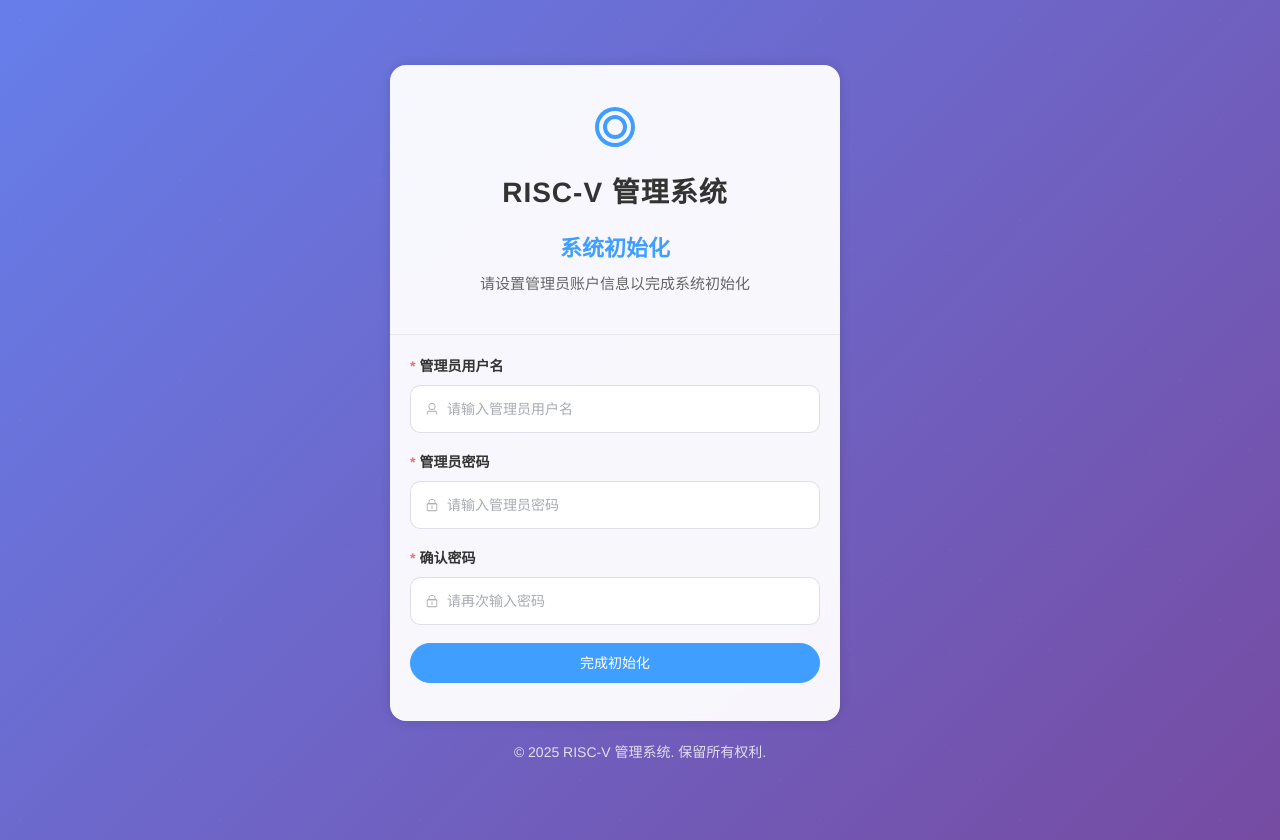
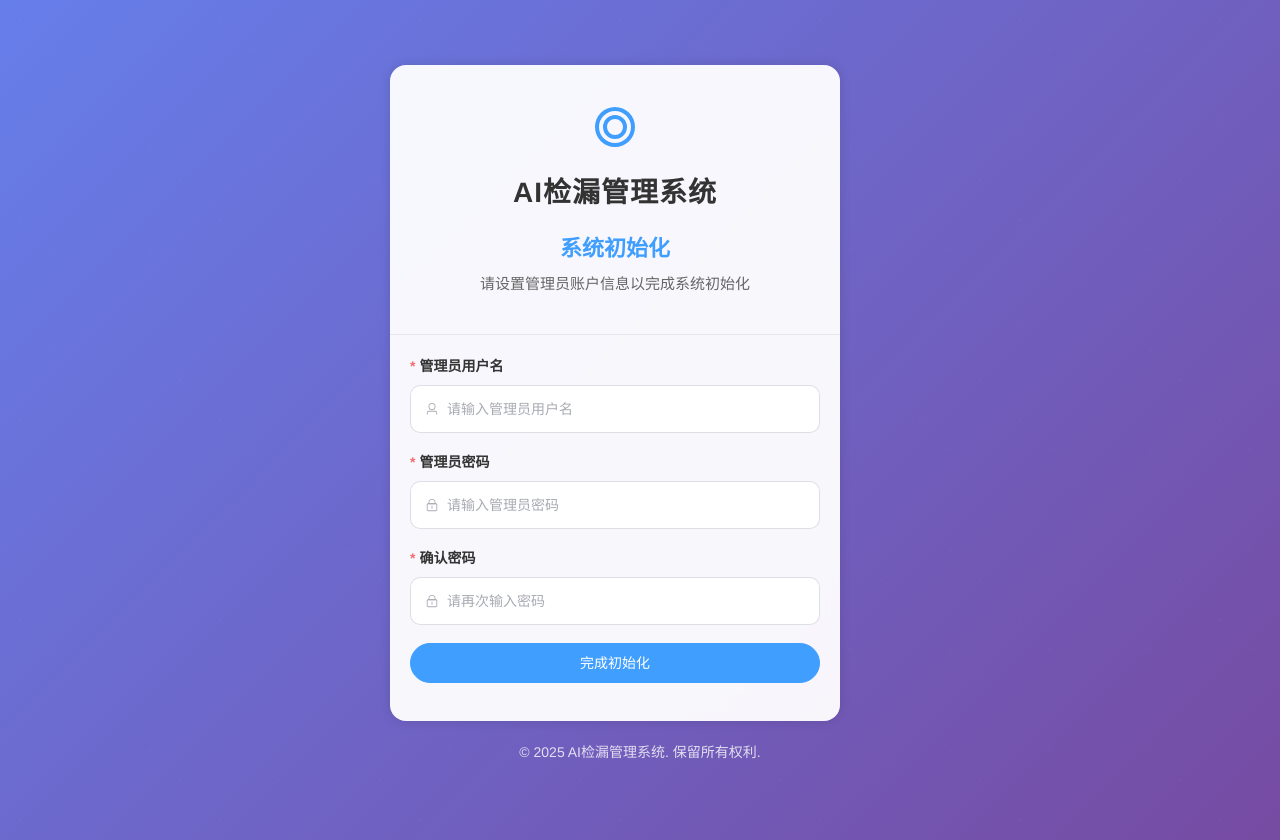
Before and after one commit to Lvshujun0918/AI_Water, a Vue app in the folder frontend/: page / in a window 1280 px wide. Built offline with nearby package versions, Linux system fonts and the light colour scheme; no server answers.

Commit message:
Fix:修正一些名称问题

```diff
--- a/frontend/src/views/Dashboard.vue
+++ b/frontend/src/views/Dashboard.vue
@@ -10,7 +10,7 @@
 
         <div class="welcome-content">
           <h3>欢迎, {{ user.username }}!</h3>
-          <p>您已成功登录 RISC-V 管理系统</p>
+          <p>您已成功登录AI检漏管理系统</p>
         </div>
 
         <div class="stats-grid">
--- a/frontend/src/views/Home.vue
+++ b/frontend/src/views/Home.vue
@@ -10,7 +10,7 @@
                   <path d="M12,2A10,10 0 0,0 2,12A10,10 0 0,0 12,22A10,10 0 0,0 22,12A10,10 0 0,0 12,2M12,4A8,8 0 0,1 20,12A8,8 0 0,1 12,20A8,8 0 0,1 4,12A8,8 0 0,1 12,4M12,6A6,6 0 0,0 6,12A6,6 0 0,0 12,18A6,6 0 0,0 18,12A6,6 0 0,0 12,6M12,8A4,4 0 0,1 16,12A4,4 0 0,1 12,16A4,4 0 0,1 8,12A4,4 0 0,1 12,8Z" />
                 </svg>
               </div>
-              <h1>RISC-V 管理系统</h1>
+              <h1>AI检漏管理系统</h1>
             </div>
             <h2>系统初始化</h2>
             <p class="subtitle">请设置管理员账户信息以完成系统初始化</p>
@@ -77,7 +77,7 @@
       </el-card>
 
       <div class="init-footer">
-        <p>© 2025 RISC-V 管理系统. 保留所有权利.</p>
+        <p>© 2025 AI检漏管理系统. 保留所有权利.</p>
       </div>
     </div>
 
--- a/frontend/src/views/Login.vue
+++ b/frontend/src/views/Login.vue
@@ -10,7 +10,7 @@
                   <path d="M12,2A10,10 0 0,0 2,12A10,10 0 0,0 12,22A10,10 0 0,0 22,12A10,10 0 0,0 12,2M12,4A8,8 0 0,1 20,12A8,8 0 0,1 12,20A8,8 0 0,1 4,12A8,8 0 0,1 12,4M12,6A6,6 0 0,0 6,12A6,6 0 0,0 12,18A6,6 0 0,0 18,12A6,6 0 0,0 12,6M12,8A4,4 0 0,1 16,12A4,4 0 0,1 12,16A4,4 0 0,1 8,12A4,4 0 0,1 12,8Z" />
                 </svg>
               </div>
-              <h1>RISC-V 管理系统</h1>
+              <h1>AI检漏管理系统</h1>
             </div>
             <h2>用户登录</h2>
             <p class="subtitle">请输入您的账户信息以访问系统</p>
@@ -67,7 +67,7 @@
       </el-card>
 
       <div class="login-footer">
-        <p>© 2025 RISC-V 管理系统. 保留所有权利.</p>
+        <p>© 2025 AI检漏管理系统. 保留所有权利.</p>
       </div>
     </div>
   </div>
```
